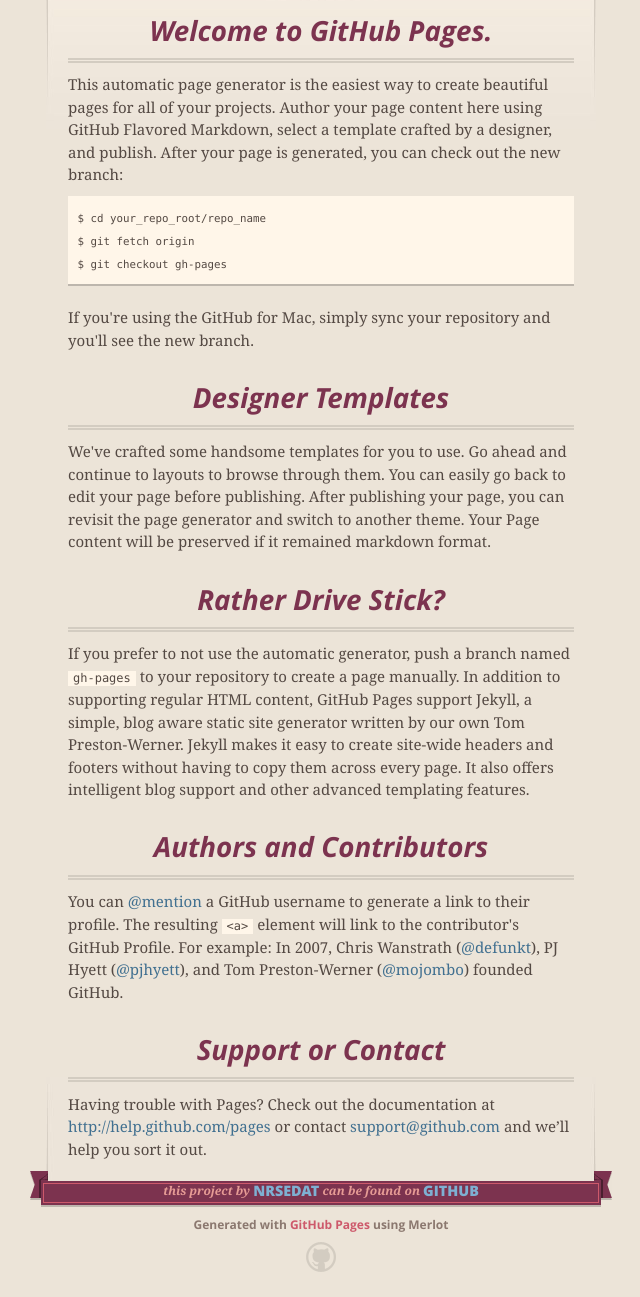
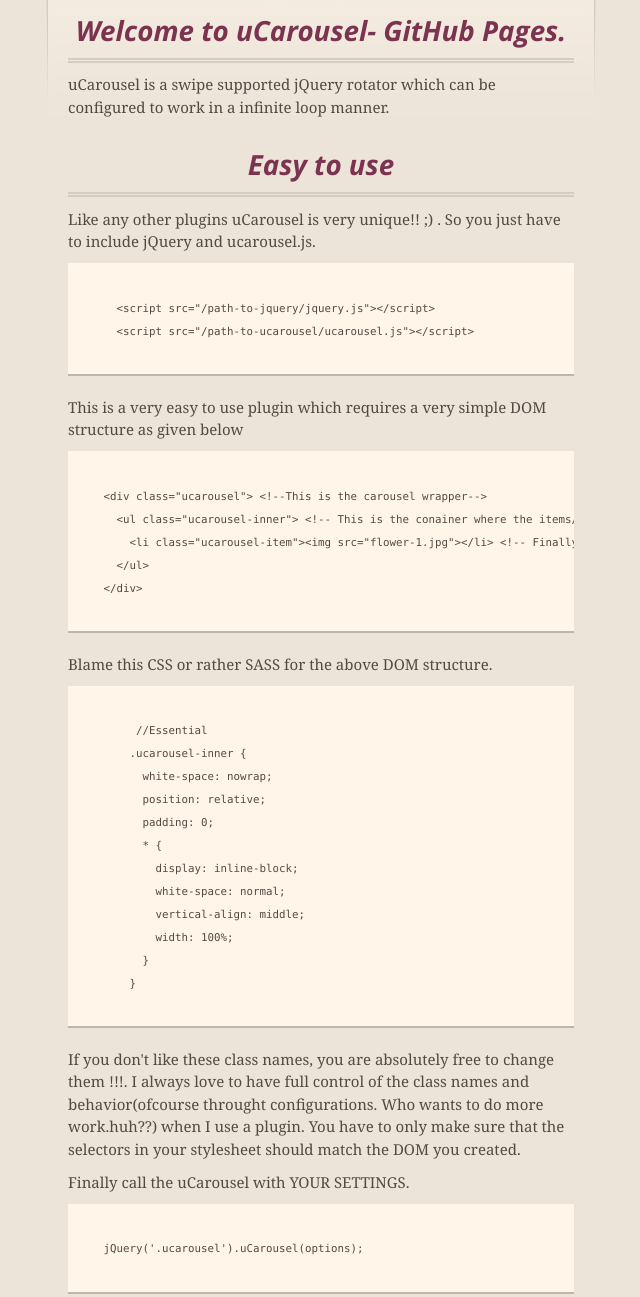
Before and after one commit to nrsedat/uCarousel, a plain HTML site: page uCarousel-gh-pages/index.html in a window 1280 px wide. Shown: the part 216-1513 px from the top of the page, without its empty margins (319-959 px from the left). Drawn offline with nearby package versions, Linux system fonts and the light colour scheme.

Commit message:
Homepage update 1

```diff
--- a/stylesheets/screen.css
+++ b/stylesheets/screen.css
@@ -179,7 +179,6 @@
   font-size: 2.5em;
   font-weight: 800;
   font-style: normal;
-  text-transform: uppercase;
   color: #ece4d8;
   text-align: center;
   line-height:1;
--- a/uCarousel-gh-pages/_site/stylesheets/screen.css
+++ b/uCarousel-gh-pages/_site/stylesheets/screen.css
@@ -179,6 +179,7 @@
   font-size: 2.5em;
   font-weight: 800;
   font-style: normal;
+  text-transform: uppercase;
   color: #ece4d8;
   text-align: center;
   line-height:1;
--- a/uCarousel-gh-pages/index.html
+++ b/uCarousel-gh-pages/index.html
@@ -27,7 +27,7 @@
       <header>
         <span class="ribbon-outer">
           <span class="ribbon-inner">
-            <h1>Ucarousel</h1>
+            <h1>uCarousel</h1>
             <h2>An infinite loop carousel which supports Swipe to navigate</h2>
           </span>
           <span class="left-tail"></span>
@@ -47,37 +47,68 @@
 
       <section id="main_content">
         <h3>
-<a name="welcome-to-github-pages" class="anchor" href="#welcome-to-github-pages"><span class="octicon octicon-link"></span></a>Welcome to GitHub Pages.</h3>
+<a name="welcome-to-github-pages" class="anchor" href="#welcome-to-github-pages"><span class="octicon octicon-link"></span></a>Welcome to uCarousel- GitHub Pages.</h3>
 
-<p>This automatic page generator is the easiest way to create beautiful pages for all of your projects. Author your page content here using GitHub Flavored Markdown, select a template crafted by a designer, and publish. After your page is generated, you can check out the new branch:</p>
+<p>uCarousel is a swipe supported jQuery rotator which can be configured to work in a infinite loop manner.</p>
 
-<pre><code>$ cd your_repo_root/repo_name
+<!--<pre><code>$ cd your_repo_root/repo_name
 $ git fetch origin
 $ git checkout gh-pages
-</code></pre>
-
-<p>If you're using the GitHub for Mac, simply sync your repository and you'll see the new branch.</p>
+</code></pre>-->
 
 <h3>
-<a name="designer-templates" class="anchor" href="#designer-templates"><span class="octicon octicon-link"></span></a>Designer Templates</h3>
+<a name="designer-templates" class="anchor" href="#designer-templates"><span class="octicon octicon-link"></span></a>Easy to use</h3>
+<p>
+  Like any other plugins uCarousel is very unique!! ;) . So you just have to include jQuery and ucarousel.js.
+    <pre><code>
+      &lt;script src=&quot;/path-to-jquery/jquery.js&quot;&gt;&lt;/script&gt;
+      &lt;script src=&quot;/path-to-ucarousel/ucarousel.js&quot;&gt;&lt;/script&gt;
+    </code></pre>
+</p>
+<p>This is a very easy to use plugin which requires a very simple DOM structure as given below
+  <pre><code>
+    &lt;div class=&quot;ucarousel&quot;&gt; &lt;!--This is the carousel wrapper--&gt;
+      &lt;ul class=&quot;ucarousel-inner&quot;&gt; &lt;!-- This is the conainer where the items/slides reside --&gt;
+        &lt;li class=&quot;ucarousel-item&quot;&gt;&lt;img src=&quot;flower-1.jpg&quot;&gt;&lt;/li&gt; &lt;!-- Finally here goes the items --&gt;
+      &lt;/ul&gt;
+    &lt;/div&gt;
+    </code></pre>
+</p>
 
-<p>We've crafted some handsome templates for you to use. Go ahead and continue to layouts to browse through them. You can easily go back to edit your page before publishing. After publishing your page, you can revisit the page generator and switch to another theme. Your Page content will be preserved if it remained markdown format.</p>
+<p>
+  Blame this CSS or rather SASS for the above DOM structure.
+    <pre><code>
+         //Essential
+        .ucarousel-inner {
+          white-space: nowrap;
+          position: relative;
+          padding: 0;
+          * {
+            display: inline-block;
+            white-space: normal;
+            vertical-align: middle;
+            width: 100%;
+          }
+        }
+    </code></pre>
 
-<h3>
-<a name="rather-drive-stick" class="anchor" href="#rather-drive-stick"><span class="octicon octicon-link"></span></a>Rather Drive Stick?</h3>
+    If you don't like these class names, you are absolutely free to change them !!!. I always love to have full control of the class names and behavior(ofcourse throught configurations. Who wants to do more work.huh??) when I use a plugin. You have to only make sure that the selectors in your stylesheet should match the DOM you created.
+</p>
+<p>
+  Finally call the uCarousel with YOUR SETTINGS.
+  <pre><code>
+    jQuery('.ucarousel').uCarousel(options);
+  </code></pre>
+</p>
 
-<p>If you prefer to not use the automatic generator, push a branch named <code>gh-pages</code> to your repository to create a page manually. In addition to supporting regular HTML content, GitHub Pages support Jekyll, a simple, blog aware static site generator written by our own Tom Preston-Werner. Jekyll makes it easy to create site-wide headers and footers without having to copy them across every page. It also offers intelligent blog support and other advanced templating features.</p>
+<h3 class="header-level-1">
+<a name="support-or-contact" class="anchor" href="#support-or-contact"><span class="octicon octicon-link"></span></a>Support or Contact</h3>
+<p>Having trouble with uCarousel? Please checkout the wiki <a href="https://github.com/nrsedat/uCarousel/wiki">https://github.com/nrsedat/uCarousel/wiki.</a>( I am always updating this till I feel it is complete.) or contact <a href="mailto:nrsedat@yahoo.com">nrsedat@yahoo.com</a> and I will try to reply as much as I can</p>
 
-<h3>
-<a name="authors-and-contributors" class="anchor" href="#authors-and-contributors"><span class="octicon octicon-link"></span></a>Authors and Contributors</h3>
-
-<p>You can <a href="https://github.com/blog/821" class="user-mention">@mention</a> a GitHub username to generate a link to their profile. The resulting <code>&lt;a&gt;</code> element will link to the contributor's GitHub Profile. For example: In 2007, Chris Wanstrath (<a href="https://github.com/defunkt" class="user-mention">@defunkt</a>), PJ Hyett (<a href="https://github.com/pjhyett" class="user-mention">@pjhyett</a>), and Tom Preston-Werner (<a href="https://github.com/mojombo" class="user-mention">@mojombo</a>) founded GitHub.</p>
-
-<h3>
-<a name="support-or-contact" class="anchor" href="#support-or-contact"><span class="octicon octicon-link"></span></a>Support or Contact</h3>
-
-<p>Having trouble with Pages? Check out the documentation at <a href="http://help.github.com/pages">http://help.github.com/pages</a> or contact <a href="mailto:support@github.com">support@github.com</a> and we’ll help you sort it out.</p>
-      </section>
+You can follow me in twitter as well.
+<a href="https://twitter.com/nrsedat" class="twitter-follow-button" data-show-count="false">Follow @nrsedat</a>
+<script>!function(d,s,id){var js,fjs=d.getElementsByTagName(s)[0],p=/^http:/.test(d.location)?'http':'https';if(!d.getElementById(id)){js=d.createElement(s);js.id=id;js.src=p+'://platform.twitter.com/widgets.js';fjs.parentNode.insertBefore(js,fjs);}}(document, 'script', 'twitter-wjs');</script>
+      </section></a>
 
       <footer>
         <span class="ribbon-outer">
```
